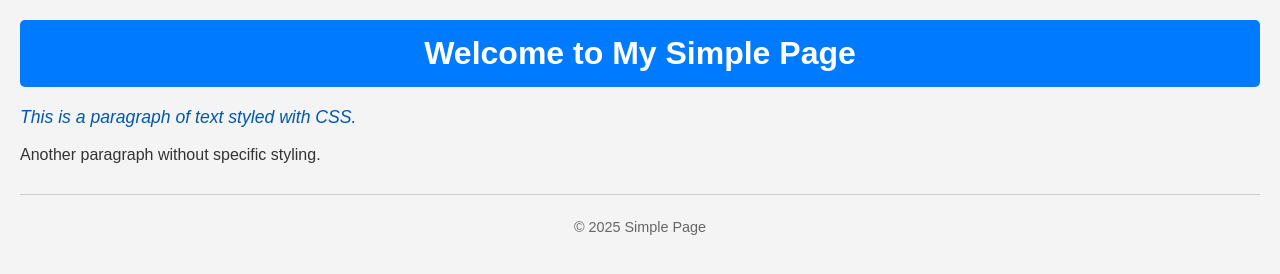
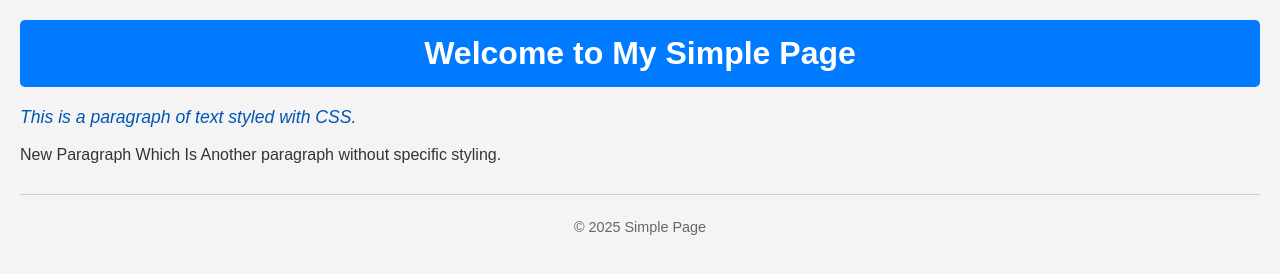
Before and after one commit to mgamalelsayed/HTMLrepo, a plain HTML site: page index.html in a window 1280 px wide. Drawn offline with Linux system fonts and the light colour scheme.

Commit message:
second commit

```diff
--- a/index.html
+++ b/index.html
@@ -13,7 +13,7 @@
 
     <main>
         <p class="intro-text">This is a paragraph of text styled with CSS.</p>
-        <p>Another paragraph without specific styling.</p>
+        <p> New Paragraph Which Is Another paragraph without specific styling.</p>
     </main>
 
     <footer>
```
